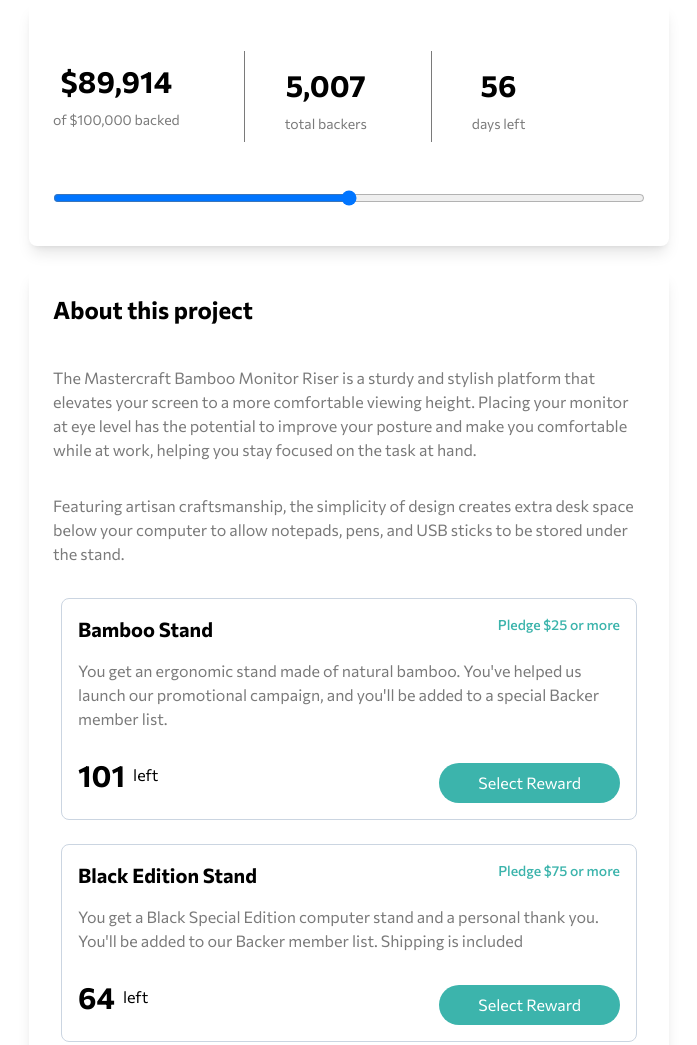
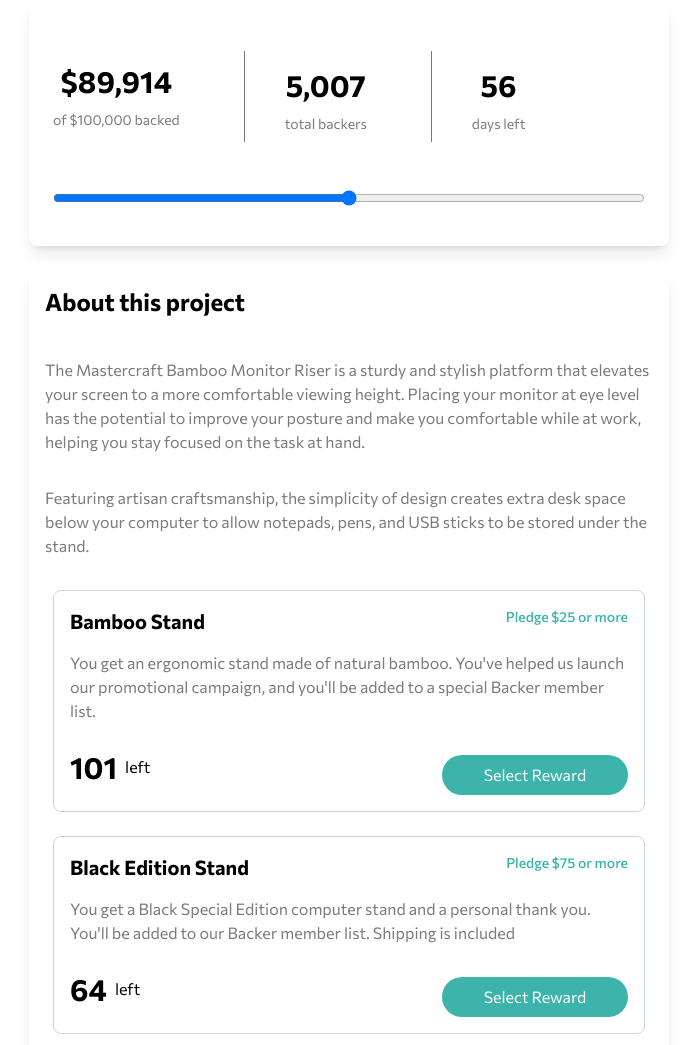
Before and after one commit to issa99-lab/Crowd-Funding-Product-Page, a website: page index.html in a window 1280 px wide. Shown: the part 717-1762 px from the top of the page, without its empty margins (291-988 px from the left). Drawn offline with Linux system fonts and the light colour scheme.

Commit message:
Padding change

```diff
--- a/index.html
+++ b/index.html
@@ -115,7 +115,7 @@
         <!-- third main child div -->
         <!-- third main child div -->
         <div
-          class="justify-start flex flex-col p-6  rounded-lg shadow-lg gap-4 md:gap-6 lg:gap-6 "
+          class="justify-start flex flex-col p-4  rounded-lg shadow-lg gap-4 md:gap-6 lg:gap-6 "
         >
           <h2 class=" text-2xl font-bold mb-2 lg:mb-4">About this project</h2>
           <p class="text-dark-gray mb-2 ">
```
